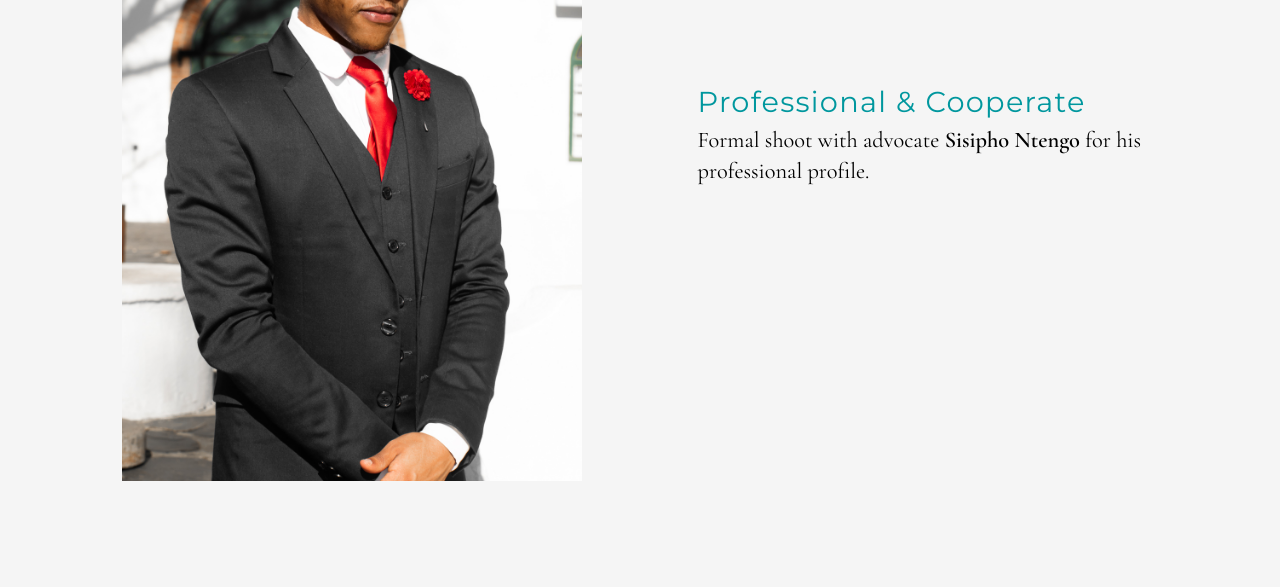
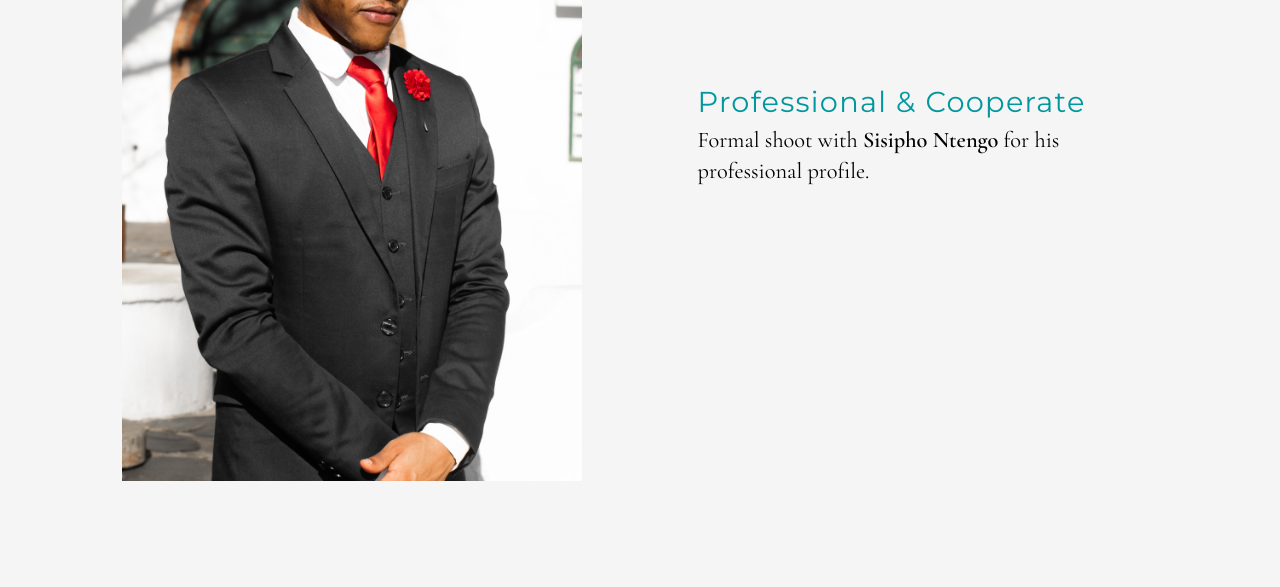
Before and after one commit to realthabanglukhetho/photography, a plain HTML site: page potraits.html in a window 1280 px wide. Shown: the part 2780-3367 px from the top of the page. Drawn offline with nearby package versions, Linux system fonts and the light colour scheme.

Commit message:
changed the potraits

```diff
--- a/potraits.html
+++ b/potraits.html
@@ -86,7 +86,7 @@
             </div>
             <div class="esclusionicontainerright">
                 <p class="esclnumb">Professional & Cooperate</p>
-                <p class="escltext">Formal shoot with advocate <strong>Sisipho Ntengo</strong> for his professional profile.</p>
+                <p class="escltext">Formal shoot with <strong>Sisipho Ntengo</strong> for his professional profile.</p>
             </div>
         </div>
 
```
